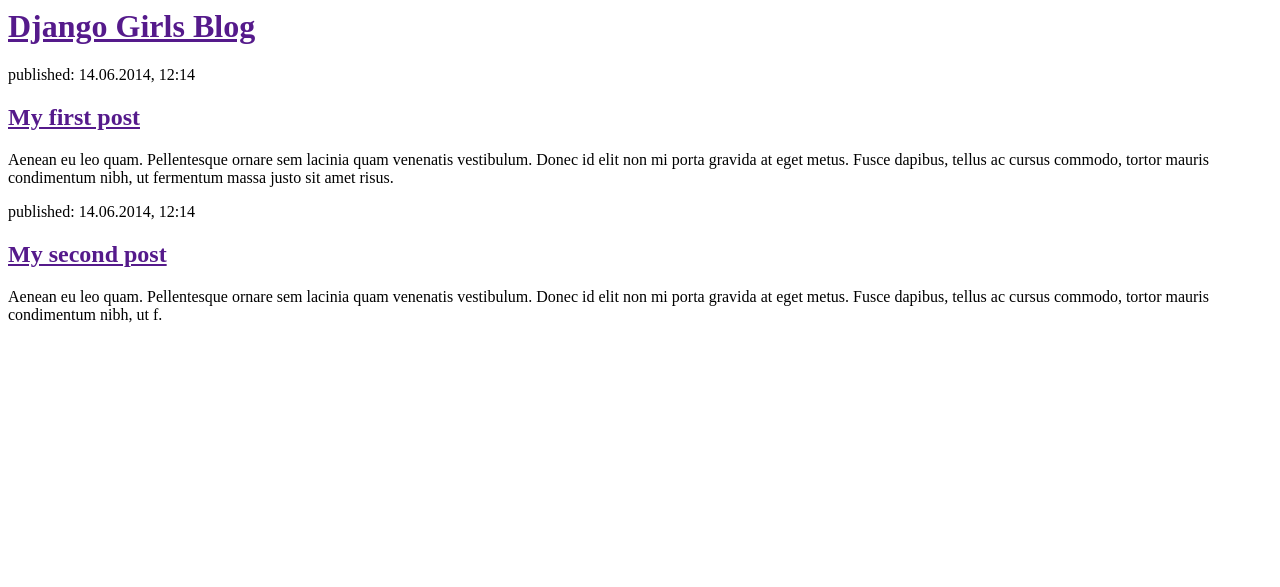
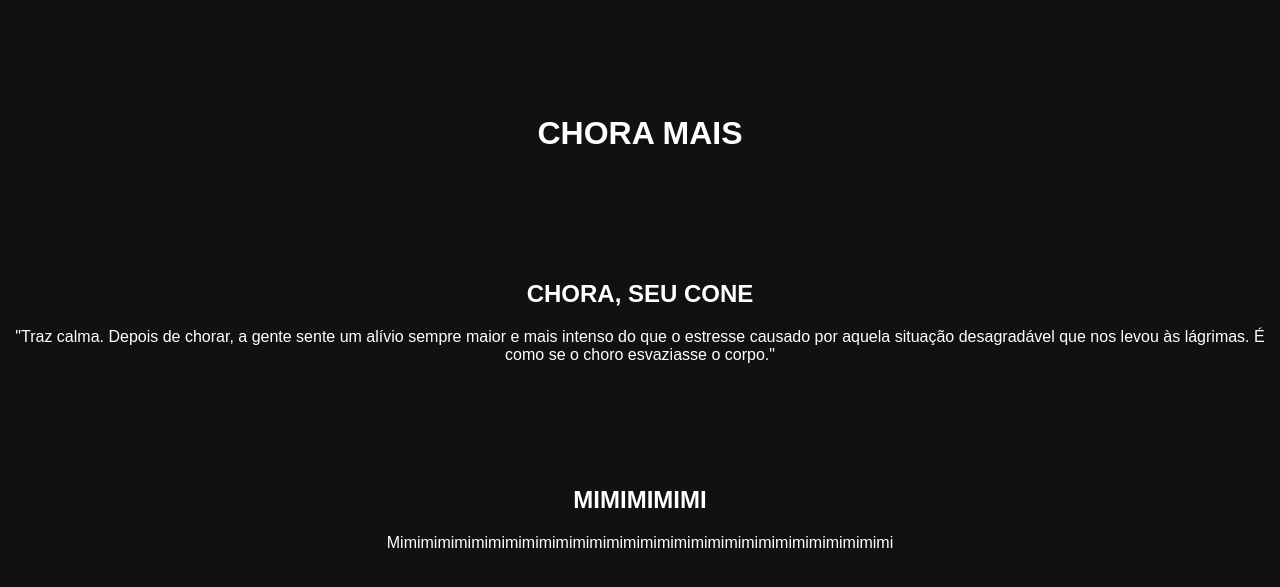
Before and after one commit to leonardobarchilon/my-first-blog, a Django app: page / in a window 1280 px wide. Shown: the top 587 px of the page. Run offline with Django 3.2, Linux system fonts and the light colour scheme.

Commit message:
Mudança no html do site.

```diff
--- a/blog/templates/blog/post_list.html
+++ b/blog/templates/blog/post_list.html
@@ -1,22 +1,29 @@
 <html>
     <head>
-        <title>Django Girls blog</title>
+        <title>O choro é livre e sem impostos</title>
     </head>
-    <body>
+    <body bgcolor="121111">
         <div>
-            <h1><a href="">Django Girls Blog</a></h1>
+	    <p>&nbsp;</p>
+            <p>&nbsp;</p>
+	    <p>&nbsp;</p>
+	    <h1 style="text-align:center; color:white;"><font face="Arial">CHORA MAIS</font></h1>
+	    <p>&nbsp;</p>
+            <p>&nbsp;</p>
+	    <p>&nbsp;</p>
         </div>
 
         <div>
-            <p>published: 14.06.2014, 12:14</p>
-            <h2><a href="">My first post</a></h2>
-            <p>Aenean eu leo quam. Pellentesque ornare sem lacinia quam venenatis vestibulum. Donec id elit non mi porta gravida at eget metus. Fusce dapibus, tellus ac cursus commodo, tortor mauris condimentum nibh, ut fermentum massa justo sit amet risus.</p>
+            <h2 style="text-align:center; color:white"><font face="Arial">CHORA, SEU CONE</font></h2>
+            <p style="text-align:center; color:white"><font face="Arial">"Traz calma. Depois de chorar, a gente sente um alívio sempre maior e mais intenso do que o estresse causado por aquela situação desagradável que nos levou às lágrimas. É como se o choro esvaziasse o corpo."</font></p>
+	    <p>&nbsp;</p>
+	    <p>&nbsp;</p>
+	    <p>&nbsp;</p>
         </div>
 
         <div>
-            <p>published: 14.06.2014, 12:14</p>
-            <h2><a href="">My second post</a></h2>
-            <p>Aenean eu leo quam. Pellentesque ornare sem lacinia quam venenatis vestibulum. Donec id elit non mi porta gravida at eget metus. Fusce dapibus, tellus ac cursus commodo, tortor mauris condimentum nibh, ut f.</p>
+            <h2 style="text-align:center; color:white"><font face="Arial">MIMIMIMIMI</font></h2>
+            <p style="text-align:center; color:white"><font face="Arial">Mimimimimimimimimimimimimimimimimimimimimimimimimimimimimimi</font></p>
         </div>
     </body>
 </html>
```
